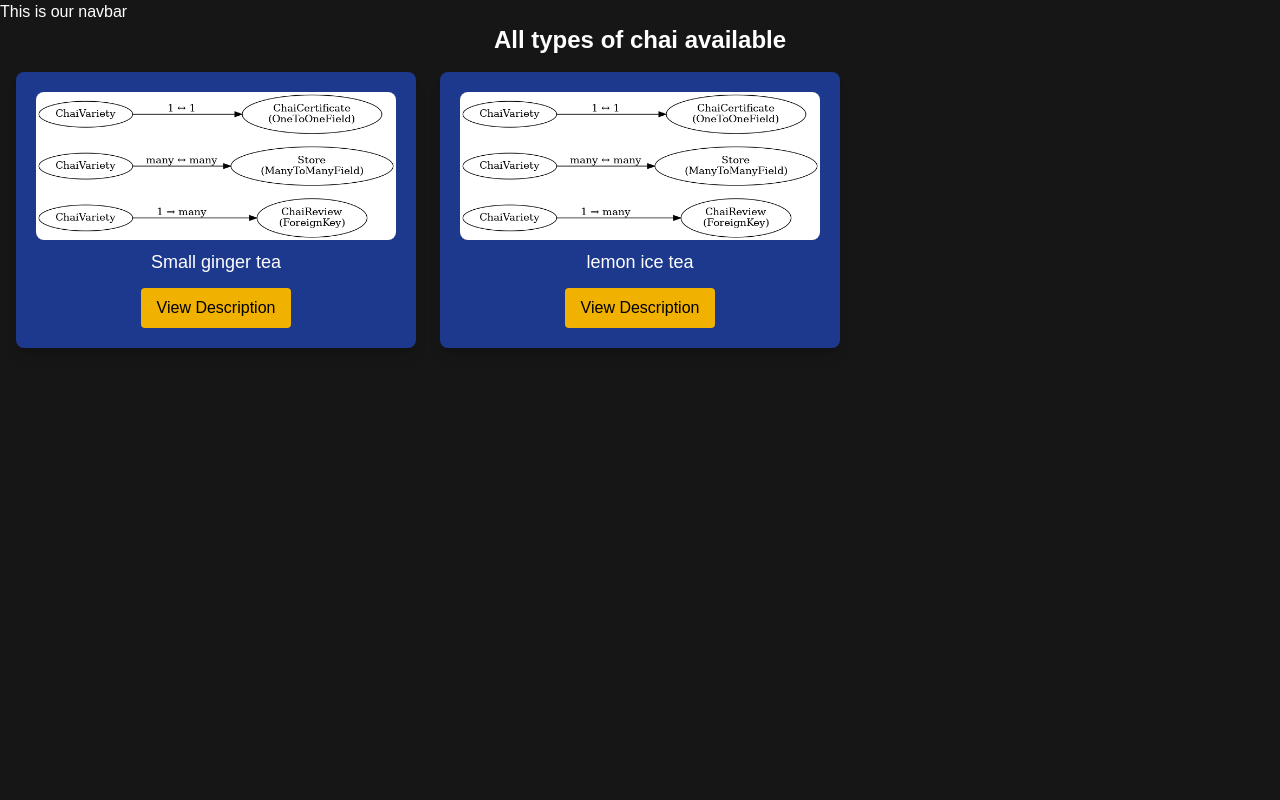
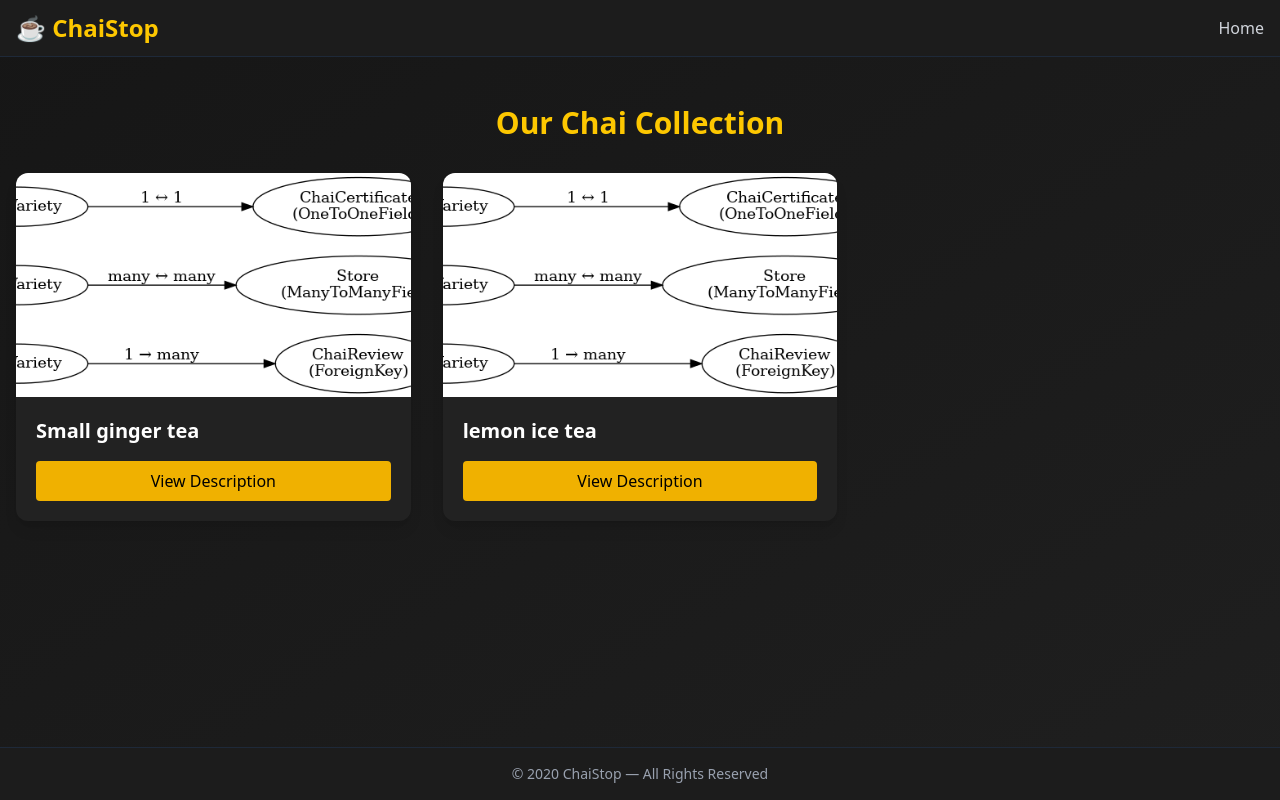
Before and after one commit to avneet235/chai_app, a Django app: template chai/templates/chai/all_chai.html in a window 1280 px wide. Run offline with Django 5.2, Linux system fonts and the light colour scheme; data comes from the database, SQL or seed files in the repository; the template is opened without the code that fills it: values that come from a table or form of the project are taken from there, most other values are stand-ins (such as "Sample title", 1, 10 or a date in 2020); some libraries are stand-ins or nearby versions.

Commit message:
ui changes

```diff
--- a/chai/templates/chai/all_chai.html
+++ b/chai/templates/chai/all_chai.html
@@ -1,26 +1,23 @@
 {% extends "layout.html" %}
-
-{% block title %}
-Chai Page
-{% endblock %}
+{% block title %}All Chai Varieties{% endblock %}
 
 {% block content %}
-<h1 class="text-2xl text-center font-bold mb-4">All types of chai available</h1>
+<section class="max-w-7xl mx-auto px-4 py-12">
+    <h1 class="text-3xl font-bold text-center mb-8 text-yellow-400">Our Chai Collection</h1>
 
-<!-- Create 3 equal-width columns with gap -->
-<div class="grid grid-cols-3 gap-6 m-4">
+    <div class="grid sm:grid-cols-2 lg:grid-cols-3 gap-8">
         {% for chai in chais %}
-    <div class="chai-item bg-blue-900 p-5 flex flex-col items-center rounded-lg shadow-lg">
-        <img src="{{ chai.image.url }}" alt="{{ chai.name }}" class="w-full h-auto object-cover rounded-lg">
-        <h2 class="mt-2 text-lg font-medium text-center">{{ chai.name }}</h2>
-
-        <!-- Link styled as button -->
+        <div class="bg-[#222] rounded-xl shadow-lg overflow-hidden hover:scale-105 transition transform duration-300">
+            <img src="{{ chai.image.url }}" alt="{{ chai.name }}" class="w-full h-56 object-cover">
+            <div class="p-5">
+                <h2 class="text-xl font-semibold mb-2">{{ chai.name }}</h2>
                 <a href="{% url 'chai_detail' chai.id %}"
-           class="mt-3 px-4 py-2 bg-yellow-500 hover:bg-yellow-600 text-black font-medium rounded transition">
+                   class="block mt-4 w-full text-center bg-yellow-500 hover:bg-yellow-600 text-black font-medium py-2 px-4 rounded transition">
                     View Description
                 </a>
             </div>
+        </div>
         {% endfor %}
     </div>
-
-{% endblock content %}
+</section>
+{% endblock %}
--- a/templates/layout.html
+++ b/templates/layout.html
@@ -5,17 +5,32 @@
 <head>
     <meta charset="UTF-8">
     <meta name="viewport" content="width=device-width, initial-scale=1.0">
-    <title>
-        {% block title %}
-        Home Page
-        {% endblock %}
-    </title>
-    <link rel="stylesheet" href="{% static 'css/style.css' %}">
+    <title>{% block title %}Home Page{% endblock %}</title>
     {% tailwind_css %}
+</head>
+<body class="min-h-screen bg-gradient-to-br from-[#161616] to-[#1f1f1f] text-white font-sans flex flex-col">
 
-</head>
-<body class="min-h-screen bg-[#161616] text-white font-sans">
-    <nav>This is our navbar</nav>
-    {% block content %} {% endblock %}
+    <!-- Navbar -->
+    <nav class="bg-[#1c1c1c] border-b border-gray-800 sticky top-0 z-50">
+        <div class="max-w-7xl mx-auto px-4 py-3 flex items-center justify-between">
+            <a href="/" class="text-2xl font-bold text-yellow-400 hover:text-yellow-300 transition">☕ ChaiStop</a>
+            <ul class="flex items-center gap-6 text-gray-300">
+                <li><a href="/" class="hover:text-yellow-400 transition">Home</a></li>
+                {% comment %} <li><a href="{% url 'chai_list' %}" class="hover:text-yellow-400 transition">All Chai</a></li> {% endcomment %}
+                {% comment %} <li><a href="{% url 'store_search' %}" class="hover:text-yellow-400 transition">Stores</a></li> {% endcomment %}
+            </ul>
+        </div>
+    </nav>
+
+    <!-- Main Content -->
+    <main class="flex-grow">
+        {% block content %}{% endblock %}
+    </main>
+
+    <!-- Footer -->
+    <footer class="bg-[#1c1c1c] border-t border-gray-800 py-4 text-center text-gray-400 text-sm">
+        &copy; {{ now|date:"Y" }} ChaiStop — All Rights Reserved
+    </footer>
+
 </body>
 </html>
--- a/theme/static/css/dist/styles.css
+++ b/theme/static/css/dist/styles.css
@@ -13,34 +13,47 @@
     --color-yellow-400: oklch(85.2% 0.199 91.936);
     --color-yellow-500: oklch(79.5% 0.184 86.047);
     --color-yellow-600: oklch(68.1% 0.162 75.834);
+    --color-blue-50: oklch(97% 0.014 254.604);
+    --color-blue-100: oklch(93.2% 0.032 255.585);
     --color-blue-200: oklch(88.2% 0.059 254.128);
-    --color-blue-300: oklch(80.9% 0.105 251.813);
-    --color-blue-400: oklch(70.7% 0.165 254.624);
-    --color-blue-500: oklch(62.3% 0.214 259.815);
     --color-blue-800: oklch(42.4% 0.199 265.638);
     --color-blue-900: oklch(37.9% 0.146 265.522);
     --color-gray-50: oklch(98.5% 0.002 247.839);
-    --color-gray-100: oklch(96.7% 0.003 264.542);
-    --color-gray-200: oklch(92.8% 0.006 264.531);
-    --color-gray-500: oklch(55.1% 0.027 264.364);
+    --color-gray-300: oklch(87.2% 0.01 258.338);
+    --color-gray-400: oklch(70.7% 0.022 261.325);
+    --color-gray-600: oklch(44.6% 0.03 256.802);
+    --color-gray-700: oklch(37.3% 0.034 259.733);
+    --color-gray-800: oklch(27.8% 0.033 256.848);
     --color-black: #000;
     --color-white: #fff;
     --spacing: 0.25rem;
+    --container-2xl: 42rem;
+    --container-3xl: 48rem;
+    --container-4xl: 56rem;
+    --container-7xl: 80rem;
     --text-sm: 0.875rem;
     --text-sm--line-height: calc(1.25 / 0.875);
     --text-lg: 1.125rem;
     --text-lg--line-height: calc(1.75 / 1.125);
+    --text-xl: 1.25rem;
+    --text-xl--line-height: calc(1.75 / 1.25);
     --text-2xl: 1.5rem;
     --text-2xl--line-height: calc(2 / 1.5);
     --text-3xl: 1.875rem;
     --text-3xl--line-height: calc(2.25 / 1.875);
+    --text-4xl: 2.25rem;
+    --text-4xl--line-height: calc(2.5 / 2.25);
     --text-5xl: 3rem;
     --text-5xl--line-height: 1;
     --font-weight-medium: 500;
+    --font-weight-semibold: 600;
     --font-weight-bold: 700;
     --tracking-normal: 0em;
     --leading-normal: 1.5;
+    --leading-relaxed: 1.625;
+    --radius-md: 0.375rem;
     --radius-lg: 0.5rem;
+    --radius-xl: 0.75rem;
     --default-transition-duration: 150ms;
     --default-transition-timing-function: cubic-bezier(0.4, 0, 0.2, 1);
     --default-font-family: var(--font-sans);
@@ -354,6 +367,15 @@
   .static {
     position: static;
   }
+  .sticky {
+    position: sticky;
+  }
+  .top-0 {
+    top: calc(var(--spacing) * 0);
+  }
+  .z-50 {
+    z-index: 50;
+  }
   .container {
     width: 100%;
   }
@@ -388,14 +410,78 @@
   .mx-auto {
     margin-inline: auto;
   }
+  .label {
+    display: inline-flex;
+    align-items: center;
+    gap: calc(0.25rem * 1.5);
+    white-space: nowrap;
+    color: currentColor;
+  }
+  @supports (color: color-mix(in lab, red, red)) {
+    .label {
+      color: color-mix(in oklab, currentColor 60%, transparent);
+    }
+  }
+  .label:has(input) {
+    cursor: pointer;
+  }
+  .label:is(.input > *, .select > *) {
+    display: flex;
+    height: calc(100% - 0.5rem);
+    align-items: center;
+    padding-inline: calc(0.25rem * 3);
+    white-space: nowrap;
+    font-size: inherit;
+  }
+  .label:is(.input > *, .select > *):first-child {
+    margin-inline-start: calc(0.25rem * -3);
+    margin-inline-end: calc(0.25rem * 3);
+    border-inline-end: var(--border) solid currentColor;
+  }
+  @supports (color: color-mix(in lab, red, red)) {
+    .label:is(.input > *, .select > *):first-child {
+      border-inline-end: var(--border) solid color-mix(in oklab, currentColor 10%, #0000);
+    }
+  }
+  .label:is(.input > *, .select > *):last-child {
+    margin-inline-start: calc(0.25rem * 3);
+    margin-inline-end: calc(0.25rem * -3);
+    border-inline-start: var(--border) solid currentColor;
+  }
+  @supports (color: color-mix(in lab, red, red)) {
+    .label:is(.input > *, .select > *):last-child {
+      border-inline-start: var(--border) solid color-mix(in oklab, currentColor 10%, #0000);
+    }
+  }
   .mt-2 {
     margin-top: calc(var(--spacing) * 2);
   }
   .mt-3 {
     margin-top: calc(var(--spacing) * 3);
   }
+  .mt-4 {
+    margin-top: calc(var(--spacing) * 4);
+  }
+  .mt-6 {
+    margin-top: calc(var(--spacing) * 6);
+  }
+  .mt-8 {
+    margin-top: calc(var(--spacing) * 8);
+  }
+  .mt-10 {
+    margin-top: calc(var(--spacing) * 10);
+  }
+  .mb-2 {
+    margin-bottom: calc(var(--spacing) * 2);
+  }
   .mb-4 {
     margin-bottom: calc(var(--spacing) * 4);
+  }
+  .mb-6 {
+    margin-bottom: calc(var(--spacing) * 6);
+  }
+  .mb-8 {
+    margin-bottom: calc(var(--spacing) * 8);
   }
   .navbar {
     display: flex;
@@ -476,6 +562,12 @@
   .grid {
     display: grid;
   }
+  .inline-block {
+    display: inline-block;
+  }
+  .h-56 {
+    height: calc(var(--spacing) * 56);
+  }
   .h-auto {
     height: auto;
   }
@@ -488,8 +580,23 @@
   .w-full {
     width: 100%;
   }
-  .cursor-pointer {
-    cursor: pointer;
+  .max-w-2xl {
+    max-width: var(--container-2xl);
+  }
+  .max-w-3xl {
+    max-width: var(--container-3xl);
+  }
+  .max-w-4xl {
+    max-width: var(--container-4xl);
+  }
+  .max-w-7xl {
+    max-width: var(--container-7xl);
+  }
+  .flex-grow {
+    flex-grow: 1;
+  }
+  .transform {
+    transform: var(--tw-rotate-x,) var(--tw-rotate-y,) var(--tw-rotate-z,) var(--tw-skew-x,) var(--tw-skew-y,);
   }
   .grid-cols-3 {
     grid-template-columns: repeat(3, minmax(0, 1fr));
@@ -500,14 +607,35 @@
   .items-center {
     align-items: center;
   }
+  .justify-between {
+    justify-content: space-between;
+  }
   .justify-center {
     justify-content: center;
   }
-  .gap-4 {
-    gap: calc(var(--spacing) * 4);
-  }
   .gap-6 {
     gap: calc(var(--spacing) * 6);
+  }
+  .gap-8 {
+    gap: calc(var(--spacing) * 8);
+  }
+  :where(.space-y-2 > :not(:last-child)) {
+    --tw-space-y-reverse: 0;
+    margin-block-start: calc(calc(var(--spacing) * 2) * var(--tw-space-y-reverse));
+    margin-block-end: calc(calc(var(--spacing) * 2) * calc(1 - var(--tw-space-y-reverse)));
+  }
+  :where(.space-y-3 > :not(:last-child)) {
+    --tw-space-y-reverse: 0;
+    margin-block-start: calc(calc(var(--spacing) * 3) * var(--tw-space-y-reverse));
+    margin-block-end: calc(calc(var(--spacing) * 3) * calc(1 - var(--tw-space-y-reverse)));
+  }
+  :where(.space-y-4 > :not(:last-child)) {
+    --tw-space-y-reverse: 0;
+    margin-block-start: calc(calc(var(--spacing) * 4) * var(--tw-space-y-reverse));
+    margin-block-end: calc(calc(var(--spacing) * 4) * calc(1 - var(--tw-space-y-reverse)));
+  }
+  .overflow-hidden {
+    overflow: hidden;
   }
   .rounded {
     border-radius: 0.25rem;
@@ -515,25 +643,61 @@
   .rounded-lg {
     border-radius: var(--radius-lg);
   }
+  .rounded-md {
+    border-radius: var(--radius-md);
+  }
+  .rounded-xl {
+    border-radius: var(--radius-xl);
+  }
+  .border {
+    border-style: var(--tw-border-style);
+    border-width: 1px;
+  }
+  .border-t {
+    border-top-style: var(--tw-border-style);
+    border-top-width: 1px;
+  }
+  .border-b {
+    border-bottom-style: var(--tw-border-style);
+    border-bottom-width: 1px;
+  }
   .alert-info {
     border-color: var(--color-info);
     color: var(--color-info-content);
     --alert-color: var(--color-info);
   }
+  .border-blue-200 {
+    border-color: var(--color-blue-200);
+  }
+  .border-gray-300 {
+    border-color: var(--color-gray-300);
+  }
+  .border-gray-700 {
+    border-color: var(--color-gray-700);
+  }
+  .border-gray-800 {
+    border-color: var(--color-gray-800);
+  }
+  .bg-\[\#1a1a1a\] {
+    background-color: #1a1a1a;
+  }
+  .bg-\[\#1c1c1c\] {
+    background-color: #1c1c1c;
+  }
+  .bg-\[\#222\] {
+    background-color: #222;
+  }
   .bg-\[\#161616\] {
     background-color: #161616;
   }
-  .bg-blue-200 {
-    background-color: var(--color-blue-200);
+  .bg-\[\#eff6ff\] {
+    background-color: #eff6ff;
   }
-  .bg-blue-300 {
-    background-color: var(--color-blue-300);
+  .bg-blue-50 {
+    background-color: var(--color-blue-50);
   }
-  .bg-blue-400 {
-    background-color: var(--color-blue-400);
-  }
-  .bg-blue-500 {
-    background-color: var(--color-blue-500);
+  .bg-blue-100 {
+    background-color: var(--color-blue-100);
   }
   .bg-blue-800 {
     background-color: var(--color-blue-800);
@@ -544,32 +708,65 @@
   .bg-gray-50 {
     background-color: var(--color-gray-50);
   }
-  .bg-gray-100 {
-    background-color: var(--color-gray-100);
-  }
-  .bg-gray-200 {
-    background-color: var(--color-gray-200);
-  }
-  .bg-gray-500 {
-    background-color: var(--color-gray-500);
-  }
   .bg-red-500 {
     background-color: var(--color-red-500);
   }
   .bg-yellow-500 {
     background-color: var(--color-yellow-500);
   }
+  .bg-gradient-to-br {
+    --tw-gradient-position: to bottom right in oklab;
+    background-image: linear-gradient(var(--tw-gradient-stops));
+  }
+  .from-\[\#161616\] {
+    --tw-gradient-from: #161616;
+    --tw-gradient-stops: var(--tw-gradient-via-stops, var(--tw-gradient-position), var(--tw-gradient-from) var(--tw-gradient-from-position), var(--tw-gradient-to) var(--tw-gradient-to-position));
+  }
+  .to-\[\#1f1f1f\] {
+    --tw-gradient-to: #1f1f1f;
+    --tw-gradient-stops: var(--tw-gradient-via-stops, var(--tw-gradient-position), var(--tw-gradient-from) var(--tw-gradient-from-position), var(--tw-gradient-to) var(--tw-gradient-to-position));
+  }
   .object-cover {
     object-fit: cover;
+  }
+  .p-1 {
+    padding: calc(var(--spacing) * 1);
+  }
+  .p-3 {
+    padding: calc(var(--spacing) * 3);
+  }
+  .p-4 {
+    padding: calc(var(--spacing) * 4);
   }
   .p-5 {
     padding: calc(var(--spacing) * 5);
   }
+  .p-6 {
+    padding: calc(var(--spacing) * 6);
+  }
+  .p-8 {
+    padding: calc(var(--spacing) * 8);
+  }
   .px-4 {
     padding-inline: calc(var(--spacing) * 4);
   }
+  .px-6 {
+    padding-inline: calc(var(--spacing) * 6);
+  }
   .py-2 {
     padding-block: calc(var(--spacing) * 2);
+  }
+  .py-3 {
+    padding-block: calc(var(--spacing) * 3);
+  }
+  .py-4 {
+    padding-block: calc(var(--spacing) * 4);
+  }
+  .py-12 {
+    padding-block: calc(var(--spacing) * 12);
+  }
+  .py-20 {
+    padding-block: calc(var(--spacing) * 20);
   }
   .text-center {
     text-align: center;
@@ -588,6 +785,10 @@
     font-size: var(--text-3xl);
     line-height: var(--tw-leading, var(--text-3xl--line-height));
   }
+  .text-4xl {
+    font-size: var(--text-4xl);
+    line-height: var(--tw-leading, var(--text-4xl--line-height));
+  }
   .text-5xl {
     font-size: var(--text-5xl);
     line-height: var(--tw-leading, var(--text-5xl--line-height));
@@ -600,9 +801,17 @@
     font-size: var(--text-sm);
     line-height: var(--tw-leading, var(--text-sm--line-height));
   }
+  .text-xl {
+    font-size: var(--text-xl);
+    line-height: var(--tw-leading, var(--text-xl--line-height));
+  }
   .leading-normal {
     --tw-leading: var(--leading-normal);
     line-height: var(--leading-normal);
+  }
+  .leading-relaxed {
+    --tw-leading: var(--leading-relaxed);
+    line-height: var(--leading-relaxed);
   }
   .font-bold {
     --tw-font-weight: var(--font-weight-bold);
@@ -612,6 +821,10 @@
     --tw-font-weight: var(--font-weight-medium);
     font-weight: var(--font-weight-medium);
   }
+  .font-semibold {
+    --tw-font-weight: var(--font-weight-semibold);
+    font-weight: var(--font-weight-semibold);
+  }
   .tracking-normal {
     --tw-tracking: var(--tracking-normal);
     letter-spacing: var(--tracking-normal);
@@ -619,8 +832,29 @@
   .text-black {
     color: var(--color-black);
   }
+  .text-blue-800 {
+    color: var(--color-blue-800);
+  }
+  .text-blue-900 {
+    color: var(--color-blue-900);
+  }
+  .text-gray-300 {
+    color: var(--color-gray-300);
+  }
+  .text-gray-400 {
+    color: var(--color-gray-400);
+  }
+  .text-gray-600 {
+    color: var(--color-gray-600);
+  }
+  .text-gray-700 {
+    color: var(--color-gray-700);
+  }
   .text-white {
     color: var(--color-white);
+  }
+  .text-yellow-300 {
+    color: var(--color-yellow-300);
   }
   .text-yellow-400 {
     color: var(--color-yellow-400);
@@ -629,10 +863,35 @@
     --tw-shadow: 0 10px 15px -3px var(--tw-shadow-color, rgb(0 0 0 / 0.1)), 0 4px 6px -4px var(--tw-shadow-color, rgb(0 0 0 / 0.1));
     box-shadow: var(--tw-inset-shadow), var(--tw-inset-ring-shadow), var(--tw-ring-offset-shadow), var(--tw-ring-shadow), var(--tw-shadow);
   }
+  .shadow-md {
+    --tw-shadow: 0 4px 6px -1px var(--tw-shadow-color, rgb(0 0 0 / 0.1)), 0 2px 4px -2px var(--tw-shadow-color, rgb(0 0 0 / 0.1));
+    box-shadow: var(--tw-inset-shadow), var(--tw-inset-ring-shadow), var(--tw-ring-offset-shadow), var(--tw-ring-shadow), var(--tw-shadow);
+  }
+  .shadow-sm {
+    --tw-shadow: 0 1px 3px 0 var(--tw-shadow-color, rgb(0 0 0 / 0.1)), 0 1px 2px -1px var(--tw-shadow-color, rgb(0 0 0 / 0.1));
+    box-shadow: var(--tw-inset-shadow), var(--tw-inset-ring-shadow), var(--tw-ring-offset-shadow), var(--tw-ring-shadow), var(--tw-shadow);
+  }
   .transition {
     transition-property: color, background-color, border-color, outline-color, text-decoration-color, fill, stroke, --tw-gradient-from, --tw-gradient-via, --tw-gradient-to, opacity, box-shadow, transform, translate, scale, rotate, filter, -webkit-backdrop-filter, backdrop-filter, display, visibility, content-visibility, overlay, pointer-events;
     transition-timing-function: var(--tw-ease, var(--default-transition-timing-function));
     transition-duration: var(--tw-duration, var(--default-transition-duration));
+  }
+  .duration-300 {
+    --tw-duration: 300ms;
+    transition-duration: 300ms;
+  }
+  @media (hover: hover) {
+    .hover\:scale-105:hover {
+      --tw-scale-x: 105%;
+      --tw-scale-y: 105%;
+      --tw-scale-z: 105%;
+      scale: var(--tw-scale-x) var(--tw-scale-y);
+    }
+  }
+  @media (hover: hover) {
+    .hover\:bg-blue-900:hover {
+      background-color: var(--color-blue-900);
+    }
   }
   @media (hover: hover) {
     .hover\:bg-yellow-600:hover {
@@ -642,6 +901,21 @@
   @media (hover: hover) {
     .hover\:text-yellow-300:hover {
       color: var(--color-yellow-300);
+    }
+  }
+  @media (hover: hover) {
+    .hover\:text-yellow-400:hover {
+      color: var(--color-yellow-400);
+    }
+  }
+  @media (width >= 40rem) {
+    .sm\:grid-cols-2 {
+      grid-template-columns: repeat(2, minmax(0, 1fr));
+    }
+  }
+  @media (width >= 64rem) {
+    .lg\:grid-cols-3 {
+      grid-template-columns: repeat(3, minmax(0, 1fr));
     }
   }
 }
@@ -869,6 +1143,78 @@
     background-position: -50%;
   }
 }
+@property --tw-rotate-x {
+  syntax: "*";
+  inherits: false;
+}
+@property --tw-rotate-y {
+  syntax: "*";
+  inherits: false;
+}
+@property --tw-rotate-z {
+  syntax: "*";
+  inherits: false;
+}
+@property --tw-skew-x {
+  syntax: "*";
+  inherits: false;
+}
+@property --tw-skew-y {
+  syntax: "*";
+  inherits: false;
+}
+@property --tw-space-y-reverse {
+  syntax: "*";
+  inherits: false;
+  initial-value: 0;
+}
+@property --tw-border-style {
+  syntax: "*";
+  inherits: false;
+  initial-value: solid;
+}
+@property --tw-gradient-position {
+  syntax: "*";
+  inherits: false;
+}
+@property --tw-gradient-from {
+  syntax: "<color>";
+  inherits: false;
+  initial-value: #0000;
+}
+@property --tw-gradient-via {
+  syntax: "<color>";
+  inherits: false;
+  initial-value: #0000;
+}
+@property --tw-gradient-to {
+  syntax: "<color>";
+  inherits: false;
+  initial-value: #0000;
+}
+@property --tw-gradient-stops {
+  syntax: "*";
+  inherits: false;
+}
+@property --tw-gradient-via-stops {
+  syntax: "*";
+  inherits: false;
+}
+@property --tw-gradient-from-position {
+  syntax: "<length-percentage>";
+  inherits: false;
+  initial-value: 0%;
+}
+@property --tw-gradient-via-position {
+  syntax: "<length-percentage>";
+  inherits: false;
+  initial-value: 50%;
+}
+@property --tw-gradient-to-position {
+  syntax: "<length-percentage>";
+  inherits: false;
+  initial-value: 100%;
+}
 @property --tw-leading {
   syntax: "*";
   inherits: false;
@@ -946,9 +1292,44 @@
   inherits: false;
   initial-value: 0 0 #0000;
 }
+@property --tw-duration {
+  syntax: "*";
+  inherits: false;
+}
+@property --tw-scale-x {
+  syntax: "*";
+  inherits: false;
+  initial-value: 1;
+}
+@property --tw-scale-y {
+  syntax: "*";
+  inherits: false;
+  initial-value: 1;
+}
+@property --tw-scale-z {
+  syntax: "*";
+  inherits: false;
+  initial-value: 1;
+}
 @layer properties {
   @supports ((-webkit-hyphens: none) and (not (margin-trim: inline))) or ((-moz-orient: inline) and (not (color:rgb(from red r g b)))) {
     *, ::before, ::after, ::backdrop {
+      --tw-rotate-x: initial;
+      --tw-rotate-y: initial;
+      --tw-rotate-z: initial;
+      --tw-skew-x: initial;
+      --tw-skew-y: initial;
+      --tw-space-y-reverse: 0;
+      --tw-border-style: solid;
+      --tw-gradient-position: initial;
+      --tw-gradient-from: #0000;
+      --tw-gradient-via: #0000;
+      --tw-gradient-to: #0000;
+      --tw-gradient-stops: initial;
+      --tw-gradient-via-stops: initial;
+      --tw-gradient-from-position: 0%;
+      --tw-gradient-via-position: 50%;
+      --tw-gradient-to-position: 100%;
       --tw-leading: initial;
       --tw-font-weight: initial;
       --tw-tracking: initial;
@@ -966,6 +1347,10 @@
       --tw-ring-offset-width: 0px;
       --tw-ring-offset-color: #fff;
       --tw-ring-offset-shadow: 0 0 #0000;
+      --tw-duration: initial;
+      --tw-scale-x: 1;
+      --tw-scale-y: 1;
+      --tw-scale-z: 1;
     }
   }
 }
```
Also changed, not shown: chai/forms.py (+7 -1 lines), chai/templates/chai/chai_detail.html (+8 -9 lines), chai/templates/chai/chai_stores.html (+19 -6 lines), templates/index.html (+13 -6 lines). Lines whose indentation alone changed are shown as unchanged.
